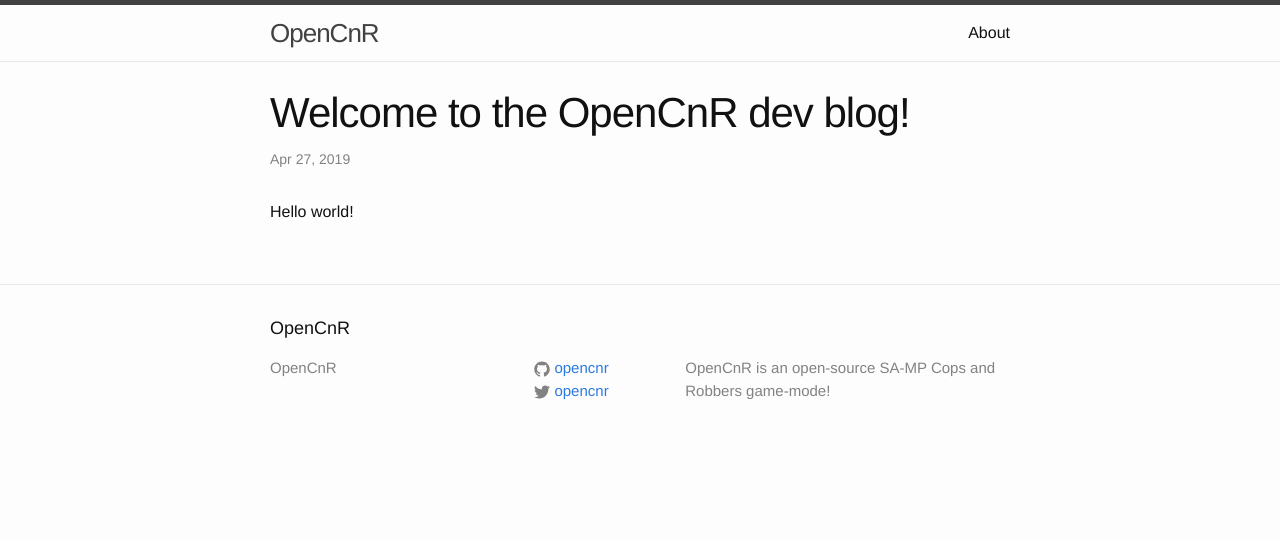
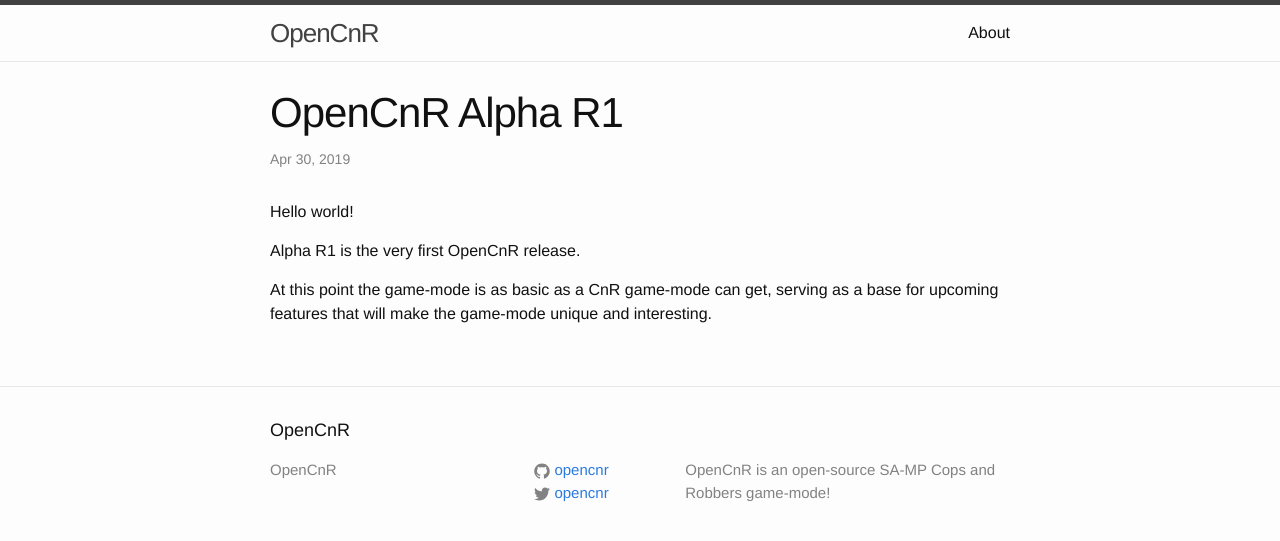
Before and after one commit to opencnr/website, a Jekyll site: the page built from _posts/2019-04-27-welcome-to-the-opencnr-devblog.markdown, in a window 1280 px wide. Shown: the top 541 px of the page. Built offline with Jekyll 4.4.1, drawn with Linux system fonts in a browser that asks for light colours.

Commit message:
Replaced placeholder post with proper post.

```diff
--- a/_posts/2019-04-27-welcome-to-the-opencnr-devblog.markdown
+++ b/_posts/2019-04-27-welcome-to-the-opencnr-devblog.markdown
@@ -1,6 +1,11 @@
 ---
 layout: post
-title:  "Welcome to the OpenCnR dev blog!"
-date:   2019-04-27 11:13:47 +0300
+title:  "OpenCnR Alpha R1"
+date:   2019-04-30 11:13:47 +0300
 ---
+
 Hello world!
+
+Alpha R1 is the very first OpenCnR release.
+
+At this point the game-mode is as basic as a CnR game-mode can get, serving as a base for upcoming features that will make the game-mode unique and interesting.
```
